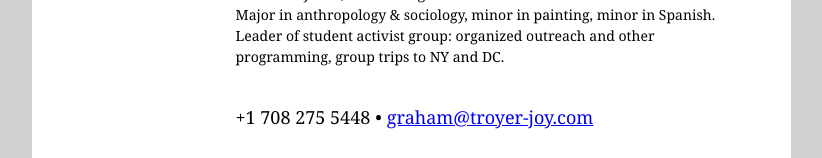
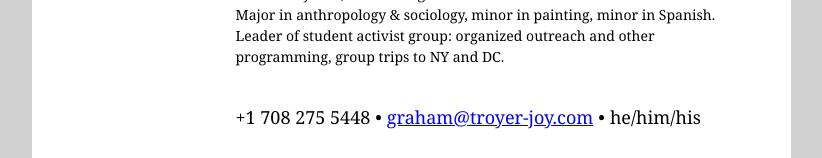
Before and after one commit to telegraham/resume, a Jekyll site: the page built from index.html, in a window 1280 px wide. Shown: the part 1930-2088 px from the top of the page, without its empty margins (229-1051 px from the left). Built offline with Jekyll 4.4.1, drawn with Linux system fonts in a browser that asks for light colours.

Commit message:
add pronouns

```diff
--- a/_data/resume.json
+++ b/_data/resume.json
@@ -2,6 +2,7 @@
 	"name": "Graham Troyer-Joy",
 	"phone": "+1 708 275 5448",
 	"email": "graham@troyer-joy.com",
+	"pronouns": "he/him/his",
 	"elevatorSpeech": "I’m a passionate digital storyteller; a collaborative, creative, relentless innovator; an empathic and courageous leader; an advocate for user-centered design. I’m meticulous about alignment between tactics and strategy, fanatical about process, and obsessed with data. I’m a firm believer that you’re doing it right when you’re having fun because you’re working your ass off at something that matters.",
 	"work": [
 		{
--- a/index.html
+++ b/index.html
@@ -46,5 +46,6 @@ title: Graham Troyer-Joy
 	<ol class="items">
 		<li>{{ site.data.resume.phone }}</li>
 		<li><a href="mailto:{{ site.data.resume.email }}">{{ site.data.resume.email }}</a></li>
+		<li>{{ site.data.resume.pronouns }}</li>
 	</footer>
 </article>
```
